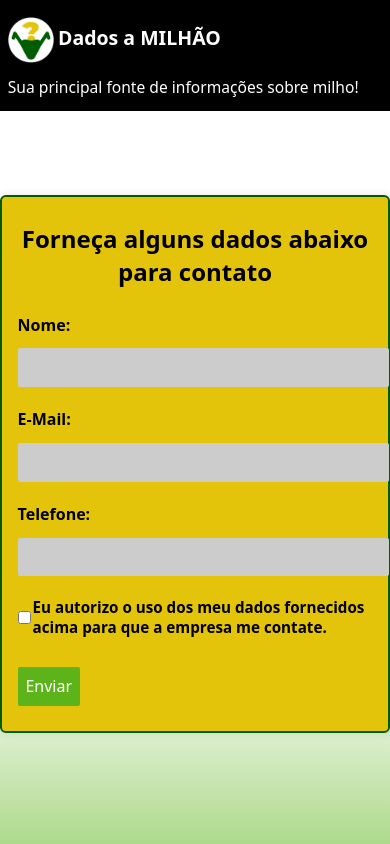
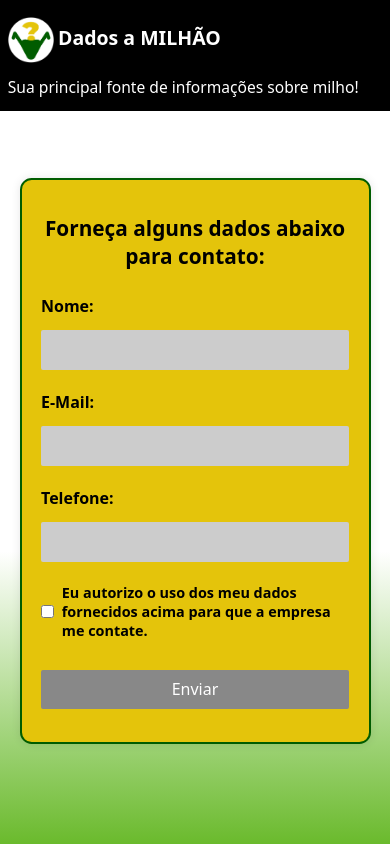
Before and after one commit to Pedro-B-Siqueira/projeto-aps, an Angular app: page /formulario in a window 390 px wide. Shown: the top 844 px of the page. Built offline with nearby package versions, Linux system fonts and the light colour scheme.

Commit message:
commit pedro

```diff
--- a/src/app/components/formulario/formulario.component.css
+++ b/src/app/components/formulario/formulario.component.css
@@ -1,5 +1,5 @@
 .container {
-    min-height: 100vh;}
+    min-height: 80vh;}
 
 .formulario {
     background-color: #e4c40b;
@@ -64,8 +64,10 @@ input[type="tel"] {
     display: flex;
     align-items: center;
     font-size: 0.95em;
-    gap: 0.5vw;
+    gap: 0.5em;
     margin-top: 1vh;
+    flex-wrap: nowrap;
+    flex-direction: row;
 }
 
 .botaoE {
@@ -84,3 +86,63 @@ input[type="tel"] {
 .botaoE:hover {
     background-color: #4a9e50;
 }
+
+.botaoED {
+    background-color: #888888;
+    color: white;
+    padding: 1vh 2vw;
+    border: none;
+    border-radius: 0.5vw;
+    cursor: pointer;
+    font-size: 1em;
+    width: fit-content;
+    margin-top: 2vh;
+    transition: background-color 0.3s ease;
+}
+
+.botaoED:hover {
+    background-color: #afafaf;
+}
+
+@media (max-width: 768px) {
+    .formulario {
+        padding: 4vh 5vw;
+        border-radius: 3vw;
+        margin: 3vh auto;
+        width: 90%;
+        box-sizing: border-box;
+      }
+
+      .formulario h2 {
+        font-size: 1.3em;
+      }
+
+      input[type="nome"],
+      input[type="email"],
+      input[type="tel"] {
+        font-size: 0.95em;
+        padding: 1.2vh;
+        box-sizing: border-box;
+      }
+
+      .telefone-input {
+        flex-direction: column;
+        align-items: flex-start;
+        gap: 1vh;
+      }
+
+      .checkbox-label {
+        font-size: 0.9em;
+        flex-wrap: nowrap;
+        flex-direction: row;
+        gap: 2vw;
+        align-items: center;
+      }
+
+      .botaoE,
+      .botaoED {
+        width: 100%;
+        text-align: center;
+        font-size: 1em;
+      }
+    }
--- a/src/app/components/formulario/formulario.component.html
+++ b/src/app/components/formulario/formulario.component.html
@@ -1,6 +1,6 @@
 <div class="container">
     <div class="formulario">
-        <h2>Forneça alguns dados abaixo para contato</h2>
+        <h2>Forneça alguns dados abaixo para contato:</h2>
 
         <form>
         <label class="nome">Nome:</label>
@@ -34,12 +34,19 @@
             maxlength="14"
 />
 
-        <label class="checkbox-label">
-            <input type="checkbox" />
+        <label class="checkbox-label" for="checkbox">
+            <input type="checkbox" required placeholder="">
             Eu autorizo o uso dos meu dados fornecidos acima para que a empresa me contate.
         </label>
 
-        <button class="botaoE" (click)="Voltar()">Enviar</button>
+        @if (this.nome.trim() !== '' &&
+            this.email.trim() !== '' &&
+            this.telefone.trim().length == 14){
+            <button class="botaoE" (click)="Voltar()">Enviar</button>
+        } @else {
+            <button class="botaoED" disabled>Enviar</button>
+        }
+
         </form>
     </div>
 </div>
--- a/src/app/components/formulario/formulario.component.ts
+++ b/src/app/components/formulario/formulario.component.ts
@@ -1,4 +1,5 @@
-import { Component } from '@angular/core';
+import { Component, } from '@angular/core';
+import { Title } from '@angular/platform-browser';
 import { Router } from '@angular/router';
 
 @Component({
@@ -37,6 +38,9 @@ export class FormularioComponent {
     }
 
     event.target.value = valor;
+    this.telefone = valor;
+    console.log('valor fmtTele: ', this.telefone.trim())
+    console.log('valor fmtTeleSTrim: ', this.telefone)
 
   }
 
@@ -52,15 +56,19 @@ export class FormularioComponent {
     this.email = event.target.value.trim();
   }
 
-  todosCamposPreenchidos(): boolean {
-    return (
-      this.nome.trim() !== '' &&
-      this.email.trim() !== '' &&
-      this.telefone.trim().length === 14
-    )
+  todosCamposPreenchidos(){
+    if (this.nome.trim() !== '' &&
+    this.email.trim() !== '' &&
+    this.telefone.trim().length !== 14){
+      console.log('valor: ', this.telefone.trim())
+      this.Voltar()
+    }
   }
+
+
 
   Voltar() {
     this.router.navigate(['']);
+    window.alert('Seu contato foi salvo.');
   }
 }
```
